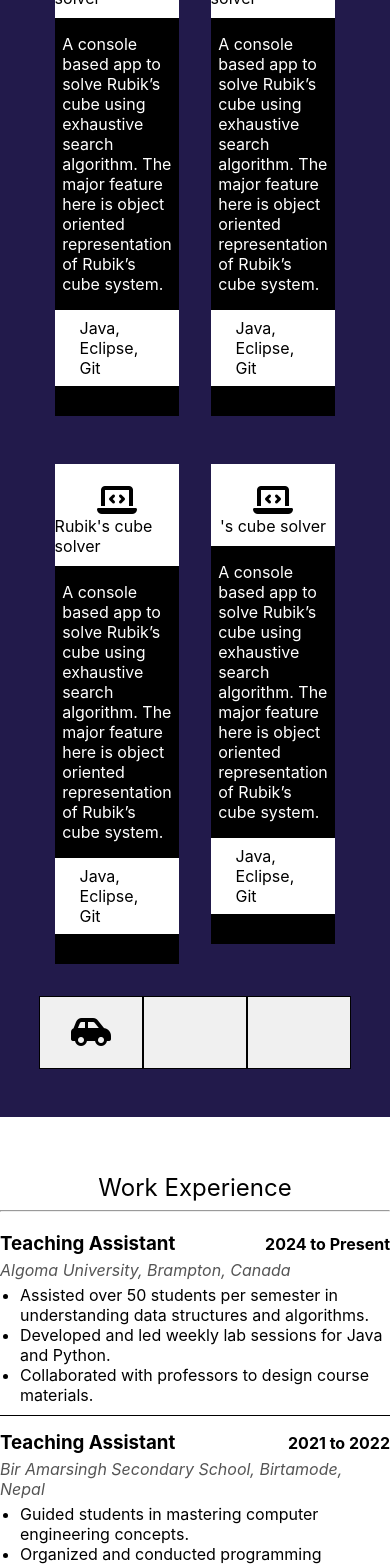
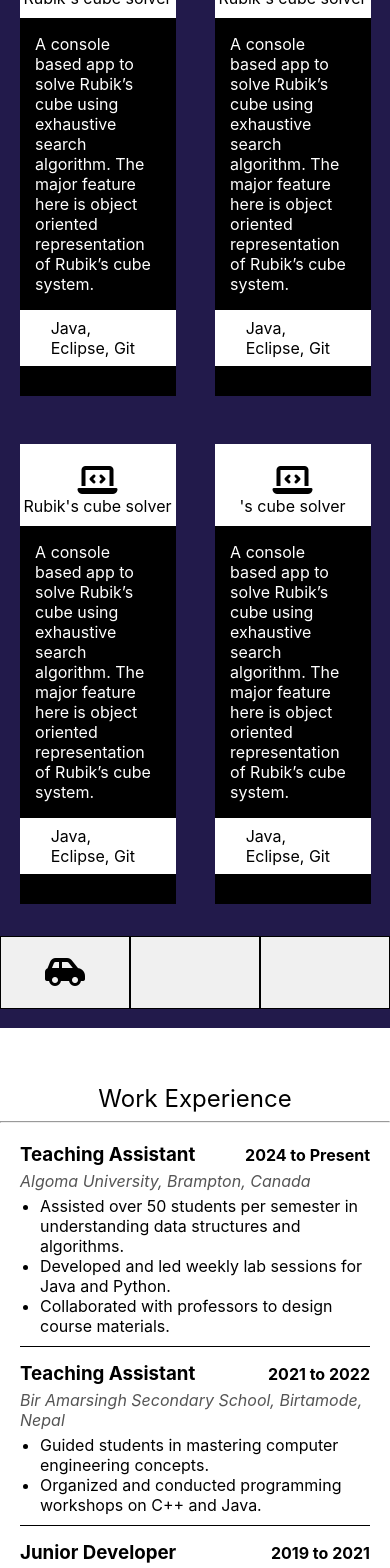
Before and after one commit to NirajSangroula/kniraj, a React (Create React App) app: page / in a window 390 px wide. Shown: the part 1694-3262 px from the top of the page. Built offline with nearby package versions, Linux system fonts and the light colour scheme.

Commit message:
Fixed css for small screens

```diff
--- a/src/pages/Home.js
+++ b/src/pages/Home.js
@@ -109,7 +109,7 @@ const Home = () => {
             </div>
             <div className={styles.simpleHeader}>Projects</div>
             <hr />
-            <div id="projectsWrapper" style={{ display: 'flex', justifyContent: 'space-around', alignItems: 'space-around', flexWrap: 'wrap', padding: '0 10% 3rem 10%', backgroundColor: '#221A4B' }}>
+            <div id="projectsWrapper" style={{ display: 'flex', justifyContent: 'space-around', alignItems: 'space-around', flexWrap: 'wrap', padding: "5% 0%", backgroundColor: '#221A4B' }}>
                 <NavigatorComponent data={data}>
                     <ProjectComponent styles={{ flexBasis: '40%' }}>
                         <i style={{ fontSize: '2rem' }} className="fa-solid fa-laptop-code"></i>
@@ -175,7 +175,7 @@ const Home = () => {
             </div>
             <div className={styles.simpleHeader}>Work Experience</div>
             <hr />
-            <div style={{ display: 'flex', flexDirection: 'column', gap: '20px', padding: '20px 0 0 0', justifyContent: 'center', alignItems: 'center' }}>
+            <div style={{ display: 'flex', flexDirection: 'column', gap: '20px', padding: '20px', justifyContent: 'center', alignItems: 'center' }}>
                 <Work workExperience={workExperience} />
             </div>
             <div className={styles.simpleHeader}>Education</div>
```
